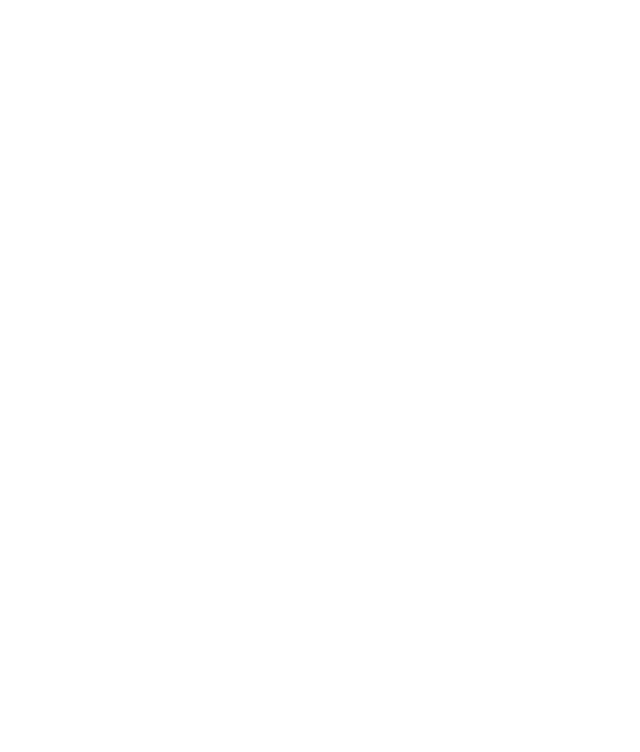
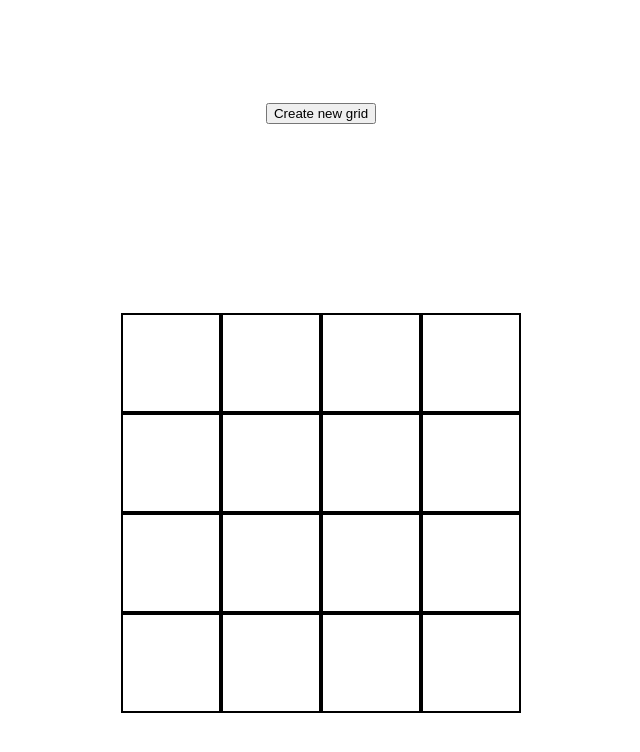
Before and after one commit to b-capra/sketchpad, a plain HTML site: page index.html in a window 1280 px wide. Shown: the whole page, without its empty margins (319-959 px from the left). Drawn offline with Linux system fonts and the light colour scheme.

Commit message:
Create initial grid

```diff
--- a/app.js
+++ b/app.js
@@ -0,0 +1,23 @@
+const btnNew = document.querySelector('.newgrid')
+
+btnNew.textContent = 'Create new grid';
+btnNew.addEventListener('click', () => {
+  gridSize = prompt('Grid size (up to 100):');
+  if (gridSize > 100 || typeof gridSize !== 'number') {
+    return Error;
+  }
+});
+
+const container = document.querySelector('.container');
+
+for (i = 0; i < 16; i++) {
+  let newDiv = document.createElement('div');
+  newDiv.classList.add('grid');
+  container.appendChild(newDiv);
+}
+
+const grid = document.querySelectorAll('.grid');
+
+function generateGrid(size) {
+
+}
--- a/index.html
+++ b/index.html
@@ -8,7 +8,8 @@
   <title>Sketchpad</title>
 </head>
 <body>
-
+  <button class="newgrid"></button>
+  <div class="container"></div>
   <script src="app.js"></script>
 </body>
 </html>
--- a/style.css
+++ b/style.css
@@ -0,0 +1,23 @@
+body {
+  height: 100vh;
+  display: flex;
+  flex-direction: column;
+  justify-content: space-around;
+  align-items: center;
+}
+
+.container {
+  display: flex;
+  justify-content: center;
+  align-items: center;
+  flex-wrap: wrap;
+  width: 400px;
+  height: 400px;
+}
+
+.grid {
+  width: 96px;
+  height: 96px;
+  background-color: white;
+  border: 2px solid black;
+}
```
